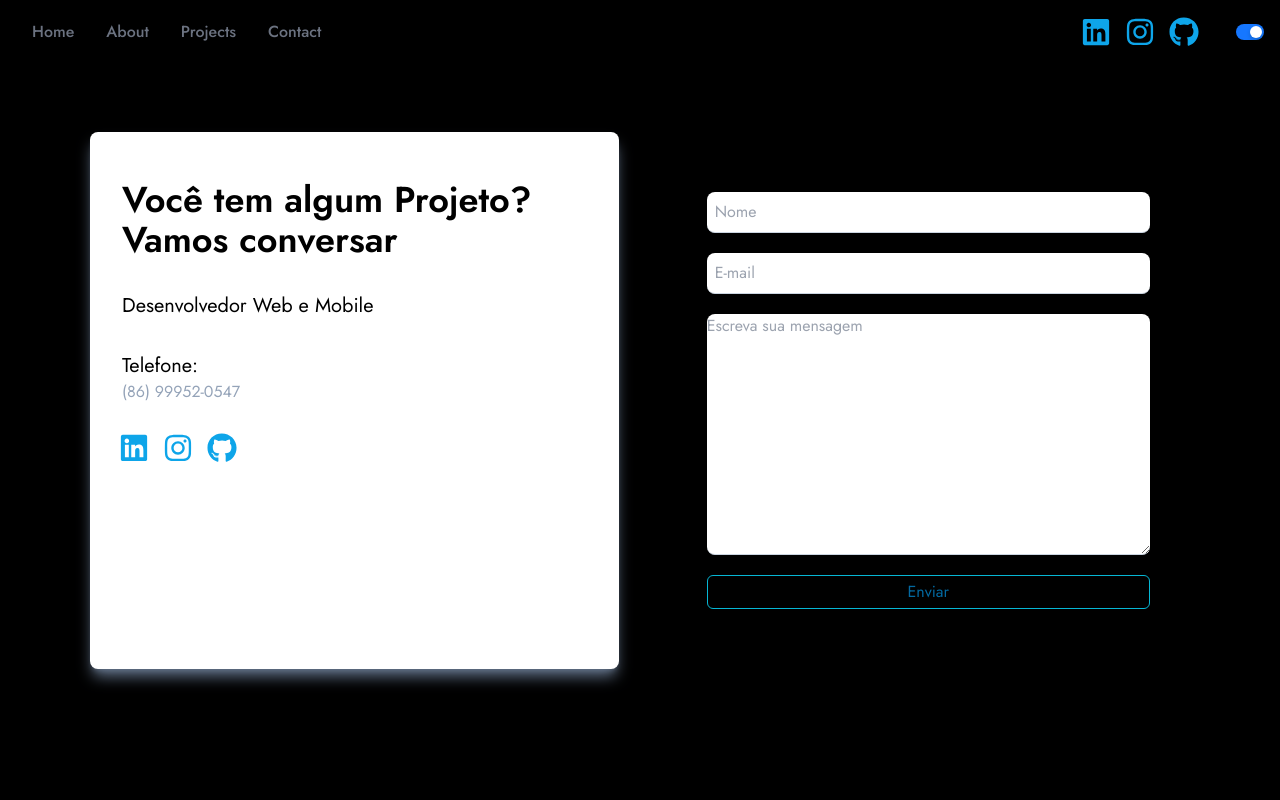
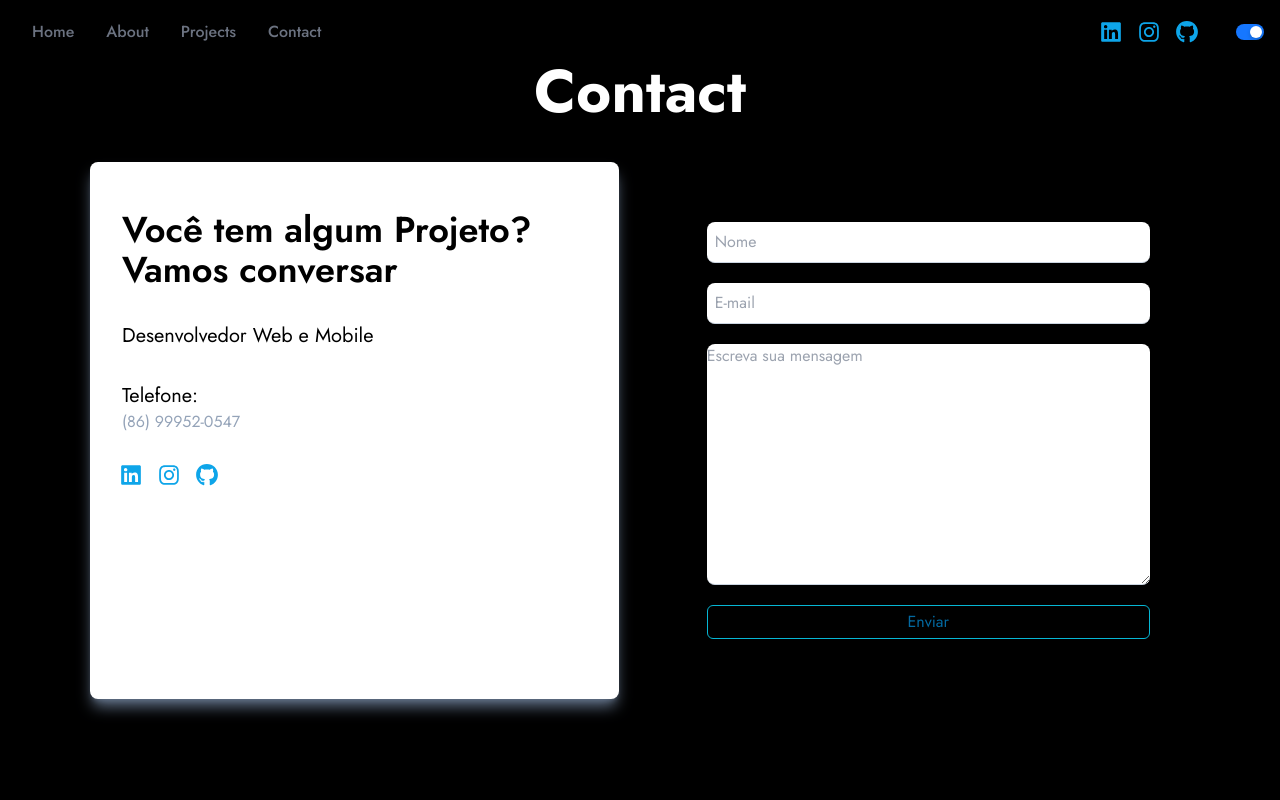
Before and after one commit to delanoquirino/delano_quirino_site, a Next.js app: page /contact in a window 1280 px wide. Shown: the top 800 px of the page. Built offline with nearby package versions, Linux system fonts and the light colour scheme.

Commit message:
refactor: adjust project animation

```diff
--- a/src/app/about/page.tsx
+++ b/src/app/about/page.tsx
@@ -2,7 +2,7 @@ import { SkillIcon } from "@/components/SkillIcon";
 
 const About = () => {
   return (
-    <main className="bg-black dark:bg-white md:h-screen ">
+    <main className="bg-black dark:bg-white">
       <div className="max-w-7xl mx-auto py-32 p-5 flex flex-col justify-center items-center bg-black text-white dark:bg-white dark:text-black ">
         <div
           data-aos="fade-down"
@@ -17,7 +17,7 @@ const About = () => {
             habilidades relacionadas ao desenvolvimento web.
           </p>
         </div>
-        <div className="flex flex-col justify-between gap-4 mx-auto md:flex-row mt-10 md:mt-20">
+        <div className="flex flex-col justify-between gap-4 mx-auto md:flex-row mt-10">
           <div className="w-full md:w-[50%]" data-aos="fade-right">
             <h2 className="mb-5 md:mb-10 text-2xl sm:text-3xl md:text-4xl font-semibold text-center">
               Conheça-me!
--- a/src/app/contact/page.tsx
+++ b/src/app/contact/page.tsx
@@ -5,12 +5,25 @@ import React from "react";
 const Contact = () => {
   return (
     <div className="bg-black dark:bg-white transition duration-300 ease-in-out">
+      <div className="h-full md:h-screen max-w-7xl mx-auto py-20 flex justify-center items-center">
 
-      <div className="h-full md:h-screen max-w-7xl mx-auto py-20 flex justify-center items-center">
         <div>
+          <div>
+          <h1
+            data-aos="fade-down"
+            data-aos-offset="100"
+            className="text-4xl sm:text-5xl md:text-6xl font-bold text-center text-white dark:text-black"
+          >
+            Contact
+          </h1>
+          </div>
           <div className="flex gap-6 md:gap-12 flex-col md:flex-row p-2 md:p-10 ">
 
-            <div data-aos="fade-right" data-aos-offset="100" className="flex flex-col gap-8 md:w-[60%] w-full bg-white dark:bg-black text-black dark:text-white px-5 py-8 md:px-8 md:py-12 shadow-lg shadow-slate-500 rounded-lg">
+            <div
+              data-aos="fade-right"
+              data-aos-offset="100"
+              className="flex flex-col gap-8 md:w-[60%] w-full bg-white dark:bg-black text-black dark:text-white px-5 py-8 md:px-8 md:py-12 shadow-lg shadow-slate-500 rounded-lg"
+            >
               <h2 className="text-2xl sm:text-3xl md:text-4xl font-semibold leading-10">
                 Você tem algum Projeto? Vamos conversar
               </h2>
@@ -26,7 +39,7 @@ const Contact = () => {
               <SocialLinks />
             </div>
             <Form />
-        </div>
+          </div>
         </div>
       </div>
     </div>
--- a/src/app/projects/page.tsx
+++ b/src/app/projects/page.tsx
@@ -9,9 +9,9 @@ import projects from "@/data/projects/projects";
 const Projects = () => {
   return (
     <div className="bg-black dark:bg-white">
-      <div className="max-w-7xl mx-auto py-32" data-aos="fade-up"
-     data-aos-offset="100">
-        <h1 className="text-4xl sm:text-5xl md:text-6xl font-bold text-center text-white dark:text-black">
+      <div className="max-w-7xl mx-auto py-32" >
+        <h1 data-aos="fade-down"
+          data-aos-offset="100" className="text-4xl sm:text-5xl md:text-6xl font-bold text-center text-white dark:text-black">
           Projetos
         </h1>
         {projects.map((project, index) => (
@@ -27,7 +27,8 @@ const Projects = () => {
 
             />
             <div className="max-w-7xl mx-auto">
-              <Divider className="bg-[#414244] h-[1px] " />
+              <Divider data-aos="fade-up"
+    data-aos-offset="100" className="bg-[#414244] h-[1px] " />
             </div>
           </>
         ))}
--- a/src/components/CardProject.tsx
+++ b/src/components/CardProject.tsx
@@ -11,7 +11,8 @@ interface CardProjectProps {
   }
 const CardProject = ({ title, description, imageSrc, siteLink, githubLink, techBadges }:CardProjectProps) => {
   return (
-    <div className="flex md:gap-12 flex-col md:flex-row p-4 md:p-5 mt-10 md:mt-20">
+    <div data-aos="fade-up"
+    data-aos-offset="100" className="flex md:gap-12 flex-col md:flex-row p-4 md:p-5 mt-10">
       <div className="h-full">
         <Image
           width={520}
--- a/src/components/Form.tsx
+++ b/src/components/Form.tsx
@@ -6,6 +6,7 @@ const Form = () => {
       className="md:w-[60%] w-full p-2 md:p-5 transition duration-300 ease-in-out"
       action="https://getform.io/f/346fd422-917a-4f04-ad2d-91aa9d4498c0"
       method="POST"
+      data-aos="fade-left" data-aos-offset="100"
     >
     <div className="flex gap-5 flex-col px-2 py-5 md:px-5 md:py-10">
 
--- a/src/components/SocialLinks.tsx
+++ b/src/components/SocialLinks.tsx
@@ -13,7 +13,7 @@ export const SocialLinks = () => {
   return (
     <div className="flex gap-5 ">
         {links.map((link, index) => (
-            <a className="text-sky-500 text-2xl transition duration-300 ease-in-out scale-125 hover:scale-150 hover:brightness-125" key={index} href={link.url} target="_blank">{link.icon}</a>
+            <a className="text-sky-500 text-lg transition duration-300 ease-in-out scale-125 hover:scale-150 hover:brightness-125" key={index} href={link.url} target="_blank">{link.icon}</a>
         ))}
 
     </div>
```
